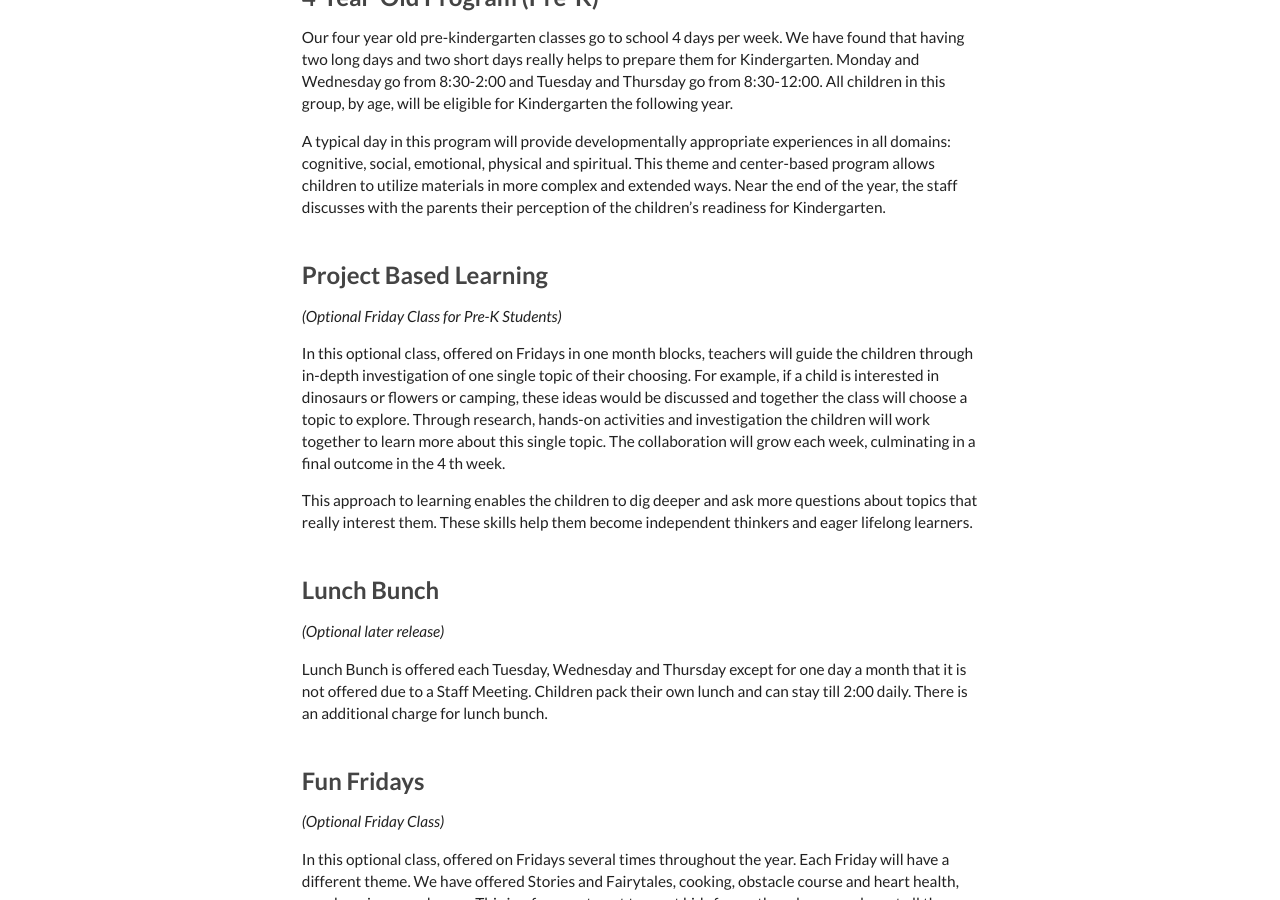
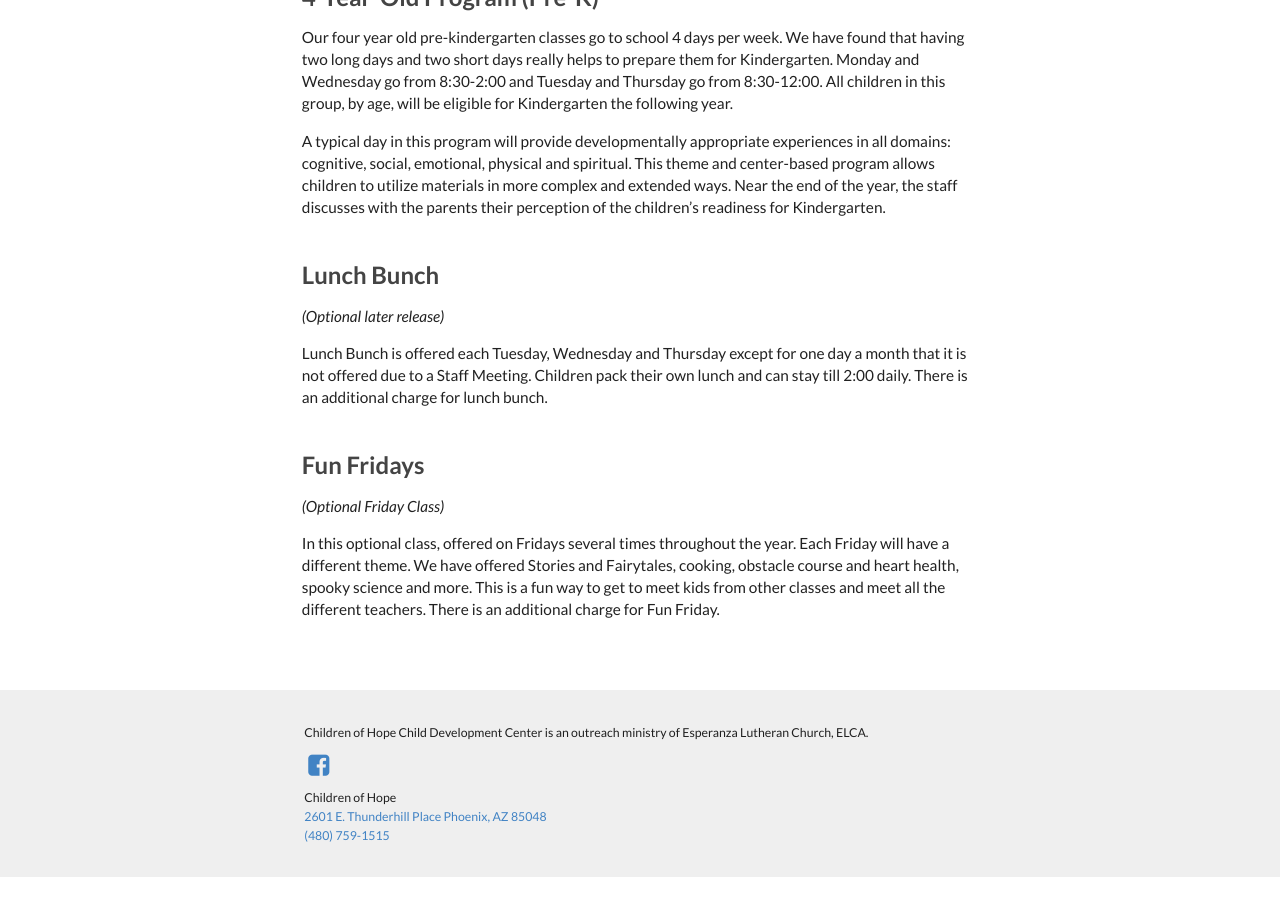
Before and after one commit to childrenofhope/childrenofhope, a Jekyll site: the page built from about/program.md, in a window 1280 px wide and 900 px high, scrolled down 1204 px. Built offline with Jekyll 4.4.1, drawn with Linux system fonts in a browser that asks for light colours; after the commit the page ends 2081 px from its top, so only the background shows below that.

Commit message:
Updated program details

```diff
--- a/about/program.md
+++ b/about/program.md
@@ -42,16 +42,6 @@ A typical day in this program will provide developmentally appropriate experienc
 
 <div class="ui hidden divider"></div>
 
-Project Based Learning
----
-_(Optional Friday Class for Pre-K Students)_
-
-In this optional class, offered on Fridays in one month blocks, teachers will guide the children through in-depth investigation of one single topic of their choosing. For example, if a child is interested in dinosaurs or flowers or camping, these ideas would be discussed and together the class will choose a topic to explore. Through research, hands-on activities and investigation the children will work together to learn more about this single topic. The collaboration will grow each week, culminating in a final outcome in the 4 th week.
-
-This approach to learning enables the children to dig deeper and ask more questions about topics that really interest them. These skills help them become independent thinkers and eager lifelong learners.
-
-<div class="ui hidden divider"></div>
-
 Lunch Bunch
 ---
 _(Optional later release)_
```
